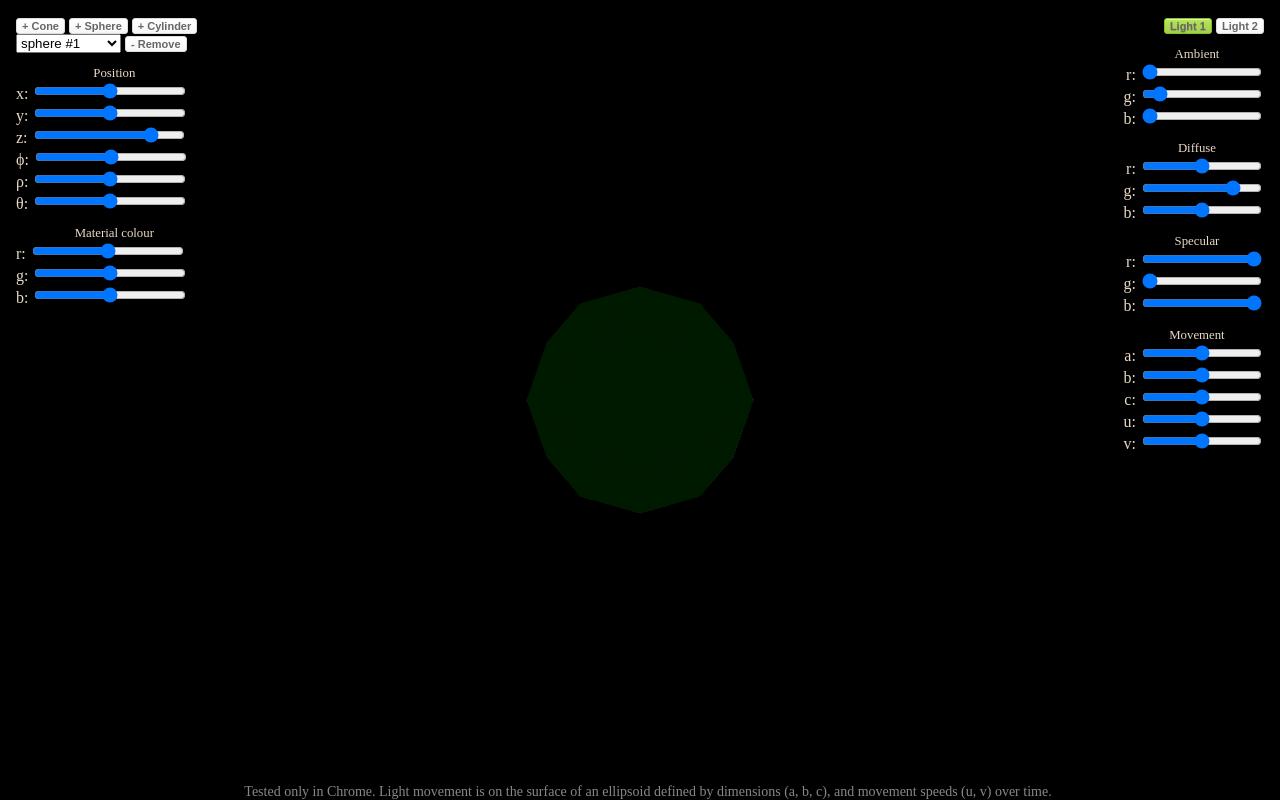
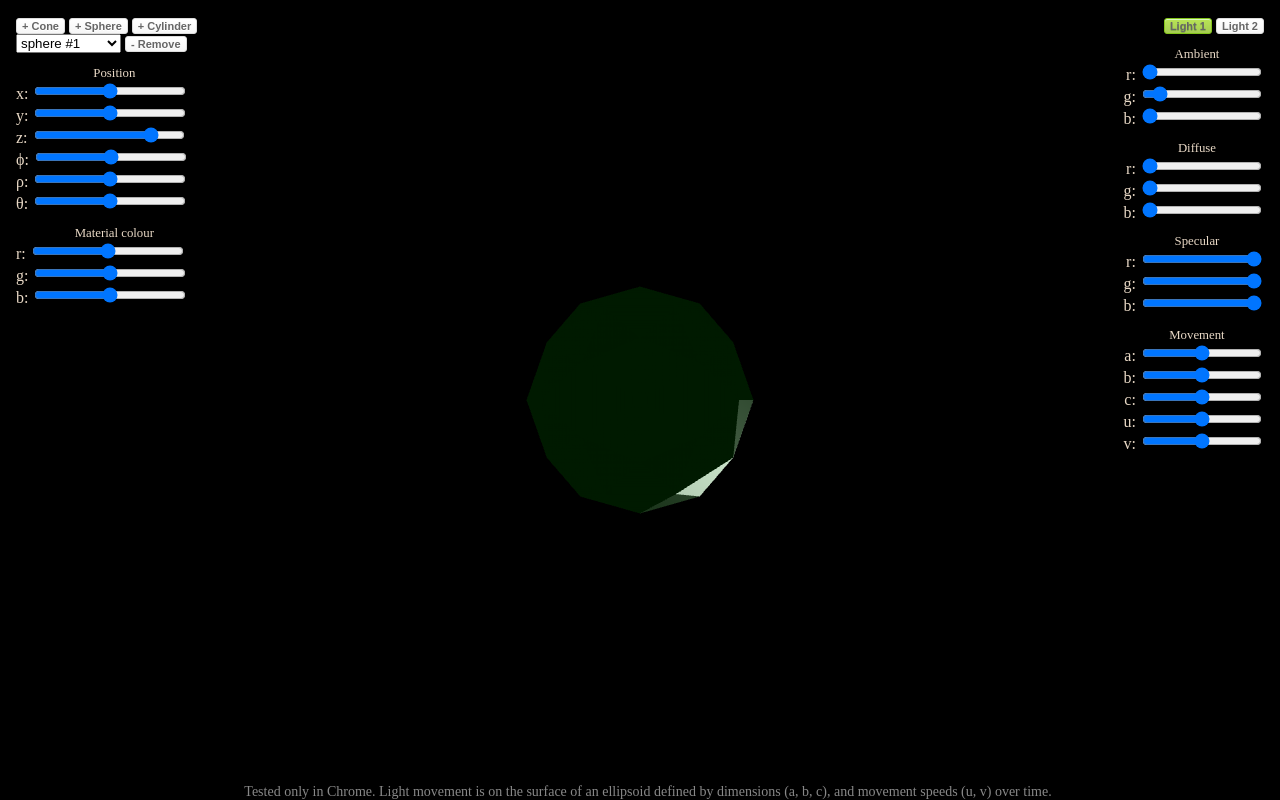
Before and after one commit to codebje/glcad, a plain HTML site: page index.html in a window 1280 px wide. Drawn offline with Linux system fonts and the light colour scheme.

Commit message:
Fix specular lighting

```diff
--- a/glcad.js
+++ b/glcad.js
@@ -25,9 +25,9 @@
     var lights = [
         {
             ambient:  vec4(0.0, 0.1, 0.0, 1.0),
-            diffuse:  vec4(0.5, 0.8, 0.5, 1.0),
-            specular: vec4(1.0, 0.0, 1.0, 1.0),
-            position: vec4(1.0, 1.0, 5.0, 0.0),
+            diffuse:  vec4(0.0, 0.0, 0.0, 1.0),
+            specular: vec4(1.0, 1.0, 1.0, 1.0),
+            position: vec4(2.0, 2.0, 5.0, 0.0),
             deltaU:   0.002,
             deltaV:   0.003
         },
--- a/index.html
+++ b/index.html
@@ -98,12 +98,12 @@
       vec3 N = normalize((uTransform * vec4(aNormal, 0.0)).xyz);
       vec3 L = normalize(uLight.xyz + pos.xyz);
       vec3 E = normalize(pos.xyz);
-      vec3 H = normalize(L + E);
+      vec3 H = normalize(L - E);
 
       float Kd = max(dot(L, N), 0.0);
       vec4 diffuse = Kd * uDiffuse;
 
-      float Ks = pow(max(dot(N, H), 0.0), 100.0);
+      float Ks = pow(max(dot(N, H), 0.0), 10.0);
       vec4 specular = Ks * uSpecular;
 
       if (dot(L, N) < 0.0) {
--- a/shapes.js
+++ b/shapes.js
@@ -3,8 +3,8 @@ var Shape = function () {
     this.settings  = { x: 0, y: 0, z: -2, rx: 0, ry: 0, rz: 0 };
     this.transform = translate(0, 0, -2);
     this.ambient   = vec4(1.0, 1.0, 1.0, 1.0);
-    this.diffuse   = vec4(0.8, 0.8, 0.8, 1.0);
-    this.specular  = vec4(0.4, 0.8, 0.4, 1.0);
+    this.diffuse   = vec4(1.0, 1.0, 1.0, 1.0);
+    this.specular  = vec4(1.0, 1.0, 1.0, 1.0);
     this.shininess = 100.0;
 };
 
```
